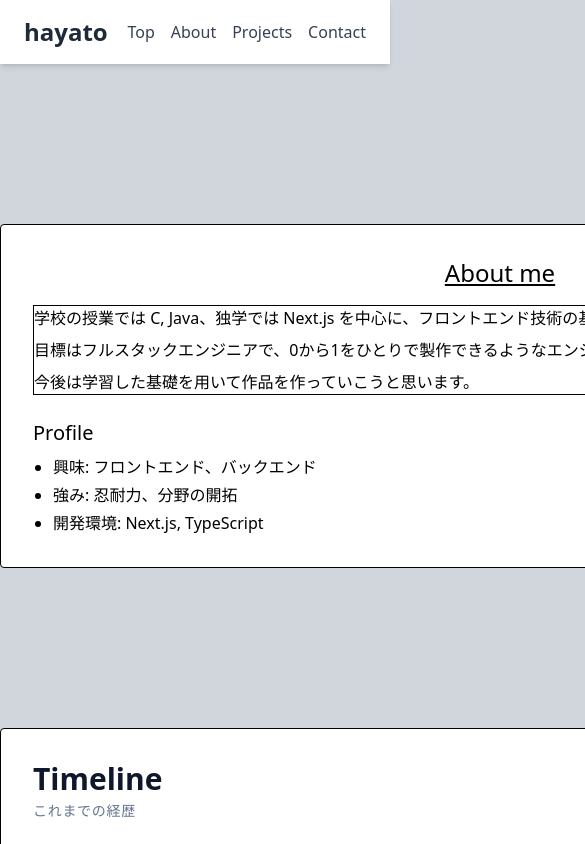
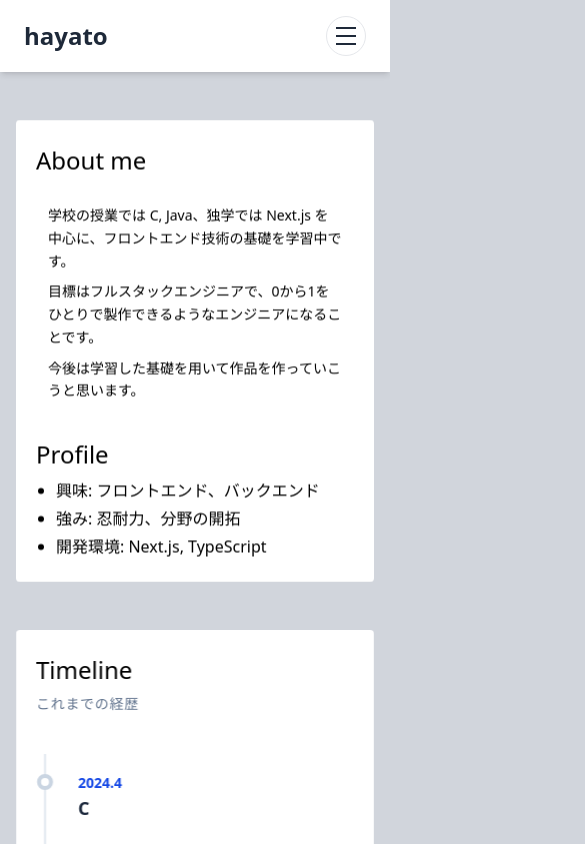
Before and after one commit to yabu1121/portfolio, a Next.js app: page /about in a window 390 px wide. Shown: the top 844 px of the page, 585 px wide, since content can reach past the window. Built offline with nearby package versions, Linux system fonts and the light colour scheme.

Commit message:
animation

```diff
--- a/app/(main)/about/page.tsx
+++ b/app/(main)/about/page.tsx
@@ -3,40 +3,43 @@ import Link from "next/link"
 
 import { techs, timeline } from "@/app/utils/data"
 import Image from "next/image"
+import FadeInSection from "@/app/components/FadeInSection"
 
 const AboutPage = () => {
   return (
-    <div className="w-250 mx-auto">
-      <div className="mt-40 mb-40 border px-8 py-8 rounded bg-white">
-        <h1 className="text-2xl text-center underline">About me</h1>
-        <div className="mt-4 space-y-2 border">
+    <div className="max-w-4xl mx-auto px-4 sm:px-6 lg:px-8">
+      <FadeInSection className="mt-12 mb-12 sm:mt-24 sm:mb-24 lg:mt-40 lg:mb-40" animation="fadeInUp">
+        <div className="px-5 sm:px-8 py-6 sm:py-8 rounded bg-white">
+          <h1 className="mb-2 text-2xl">About me</h1>
+          <div className="mt-4 space-y-2 px-3 py-3 text-sm sm:text-base leading-relaxed">
             <p>学校の授業では C, Java、独学では Next.js を中心に、フロントエンド技術の基礎を学習中です。</p>
             <p>目標はフルスタックエンジニアで、0から1をひとりで製作できるようなエンジニアになることです。</p>
             <p>今後は学習した基礎を用いて作品を作っていこうと思います。</p>
           </div>
 
           <section className="mt-6">
-          <h2 className="mb-2 text-xl">Profile</h2>
+            <h2 className="mb-2 text-2xl">Profile</h2>
             <ul className="pl-5 space-y-1 list-disc">
               <li>興味: フロントエンド、バックエンド</li>
               <li>強み: 忍耐力、分野の開拓</li>
               <li>開発環境: Next.js, TypeScript</li>
             </ul>
           </section>
+        </div>
+      </FadeInSection>
 
-      </div>
-
-      <section className="mt-40 mb-40 border px-8 py-8 rounded bg-white">
+      <FadeInSection className="mt-12 mb-12 sm:mt-24 sm:mb-24 lg:mt-40 lg:mb-40" animation="fadeInLeft">
+        <section className="px-5 sm:px-8 py-6 sm:py-8 rounded bg-white">
           <div className="mb-10">
-            <h2 className="text-3xl font-bold tracking-normal text-slate-900">Timeline</h2>
+            <h2 className="text-2xl mb-2">Timeline</h2>
             <p className="mt-1 text-sm font-medium tracking-wider uppercase text-slate-500">これまでの経歴</p>
           </div>
-          <div className="py-4 ml-3 space-y-12 border-l-2 border-slate-200 md:ml-6">
+          <div className="py-4 ml-2 sm:ml-3 space-y-10 sm:space-y-12 border-l-2 border-slate-200 md:ml-6">
             {timeline.map((item) => (
               <div key={item.id} className="relative pl-8 md:pl-12 group">
                 <div className="absolute -left-[9px] top-1 w-4 h-4 rounded-full bg-white border-4 border-slate-300 group-hover:border-blue-500 transition-colors" />
 
-                <div className="flex flex-col gap-4 mb-2 w-80 sm:flex-row items-center justify-between">
+                <div className="flex flex-col sm:flex-row gap-4 mb-2 w-full sm:w-auto items-start sm:items-center justify-between">
                   <div className="">
                     <span className="text-sm font-bold text-blue-700">
                       {item.year}.{item.month}
@@ -45,18 +48,20 @@ const AboutPage = () => {
                       {item.title}
                     </h3>
                   </div>
-                  <p className="px-3 py-1 bg-blue-400 text-white rounded mx-4">{item.category}</p>
+                  <p className="px-3 py-1 bg-blue-400 text-white rounded mx-0 sm:mx-4 text-sm">{item.category}</p>
                 </div>
-                <p className="leading-relaxed text-glay-300">
+                <p className="leading-relaxed text-glay-300 text-sm sm:text-base">
                   {item.detail}
                 </p>
               </div>
             ))}
           </div>
         </section>
+      </FadeInSection>
 
-      <section className="mt-40 mb-40 border px-8 py-8 rounded bg-white">
-        <h2 className="mb-2 text-xl">Skills</h2>
+      <FadeInSection className="mt-12 mb-12 sm:mt-24 sm:mb-24 lg:mt-40 lg:mb-40" animation="fadeInRight">
+        <section className="px-5 sm:px-8 py-6 sm:py-8 rounded bg-white">
+          <h2 className="mb-2 text-2xl">Skills</h2>
           <div className="space-y-3">
             {techs.map((tech) => (
               <div key={tech.id} className="relative group">
@@ -70,7 +75,7 @@ const AboutPage = () => {
                 </div>
 
                 <div
-              className="absolute z-10 px-3 py-2 mt-2 text-xs text-gray-800 whitespace-pre-line transition scale-95 -translate-x-1/2 translate-y-1 bg-white border rounded-md shadow opacity-0 pointer-events-none left-1/2 top-full group-hover:opacity-100 group-hover:translate-y-0 group-hover:scale-100 group-focus-within:opacity-100 group-focus-within:translate-y-0 group-focus-within:scale-100"
+                  className="absolute z-10 px-3 py-2 mt-2 text-xs text-gray-800 whitespace-pre-line transition scale-95 -translate-x-1/2 translate-y-1 bg-white rounded-md shadow opacity-0 pointer-events-none left-1/2 top-full group-hover:opacity-100 group-hover:translate-y-0 group-hover:scale-100 group-focus-within:opacity-100 group-focus-within:translate-y-0 group-focus-within:scale-100"
                 >
                   {tech.description}
                 </div>
@@ -78,14 +83,18 @@ const AboutPage = () => {
             ))}
           </div>
         </section>
+      </FadeInSection>
 
-      <section className="mt-40 mb-40 border px-8 py-8 rounded bg-white">
-        <h2 className="text-center">Contact</h2>
+      <FadeInSection className="mt-12 mb-12 sm:mt-24 sm:mb-24 lg:mt-40 lg:mb-40" animation="fadeInScale">
+        <section className="px-5 sm:px-8 py-6 sm:py-8 rounded bg-white">
+          <h2 className="text-center text-2xl">Contact</h2>
           <Link href="/contact"><p className="mx-auto m-4 text-white bg-blue-500 px-4 p-2 rounded w-fit hover:bg-blue-400">こちらからお気軽にご連絡ください。</p></Link>
         </section>
+      </FadeInSection>
 
-      <section className="mt-40 mb-40 border px-8 py-8 rounded bg-white max-w-lg mx-auto">
-        <h2 className="text-center text-xl font-bold mb-6">Links</h2>
+      <FadeInSection className="mt-12 mb-20 sm:mt-24 sm:mb-24 lg:mt-40 lg:mb-40" animation="fadeInDown">
+        <section className="px-5 sm:px-8 py-6 sm:py-8 rounded bg-white max-w-lg mx-auto">
+          <h2 className="text-center text-2xl">Links</h2>
 
           <ul className="flex space-x-4 justify-center">
             <li className="list-none">
@@ -128,6 +137,7 @@ const AboutPage = () => {
             </li>
           </ul>
         </section>
+      </FadeInSection>
 
     </div>
   )
--- a/app/(main)/loading.tsx
+++ b/app/(main)/loading.tsx
@@ -1,6 +1,6 @@
 const Loading = () => {
     return(
-        <div className="flex justify-center items-center gap-6 mt-10">
+        <div className="flex justify-center items-center h-screen">
             <div className="h-20 w-20 animate-spin border-[5px] border-sky-400 rounded-full  border-t-transparent"></div>
         </div>
     )
--- a/app/(main)/projects/page.tsx
+++ b/app/(main)/projects/page.tsx
@@ -1,8 +1,10 @@
+
 import Image from "next/image"
 import Link from "next/link"
 
 import { projects } from "@/app/utils/data"
 import { Project } from "@/app/utils/type"
+import FadeInSection from "@/app/components/FadeInSection"
 
 const ProjectsPage = () => {
   const renderList = (items: Project[]) => (
@@ -37,23 +39,30 @@ const ProjectsPage = () => {
   )
   return (
     <div className="px-6 md:px-10 lg:px-16 py-8">
-      <h1 className="text-2xl underline text-center">Projects</h1>
+      <FadeInSection animation="fadeInDown">
+        <h1 className="text-2xl mb-2 text-center">Projects</h1>
+      </FadeInSection>
 
-      <section className="mt-24">
+      <FadeInSection className="mt-24" animation="fadeInLeft">
+        <section>
           <h2 className="text-xl mb-12">Self</h2>
           {renderList(projects.filter((project) => project.category === "self"))}
         </section>
+      </FadeInSection>
 
-      <section className="mt-24">
+      <FadeInSection className="mt-24" animation="fadeInRight">
+        <section>
           <h2 className="text-xl mb-12">use AI</h2>
           {renderList(projects.filter((project) => project.category === "ai"))}
         </section>
+      </FadeInSection>
 
-      <section className="mt-24">
+      <FadeInSection className="mt-24" animation="fadeInScale">
+        <section>
           <h2 className="text-xl mb-12">use Udemy</h2>
           {renderList(projects.filter((project) => project.category === "udemy"))}
         </section>
-
+      </FadeInSection>
     </div>
   )
 }
--- /dev/null
+++ b/app/components/FadeInSection.tsx
@@ -0,0 +1,64 @@
+'use client'
+
+import { CSSProperties, ReactNode, useEffect, useRef, useState } from "react"
+
+type FadeInSectionProps = {
+  children: ReactNode
+  className?: string
+  delay?: number
+  duration?: number
+  animation?: string
+  threshold?: number
+}
+
+const FadeInSection = ({
+  children,
+  className = "",
+  delay = 0,
+  duration = 900,
+  animation = "fadeInUp",
+  threshold = 0.2,
+}: FadeInSectionProps) => {
+  const ref = useRef<HTMLDivElement | null>(null)
+  const [isVisible, setIsVisible] = useState(false)
+
+  useEffect(() => {
+    const current = ref.current
+    if (!current) return
+
+    const observer = new IntersectionObserver(
+      ([entry]) => {
+        if (entry.isIntersecting) {
+          setIsVisible(true)
+          observer.unobserve(entry.target)
+        }
+      },
+      {
+        rootMargin: "0px",
+        threshold,
+      },
+    )
+
+    observer.observe(current)
+
+    return () => {
+      observer.disconnect()
+    }
+  }, [threshold])
+
+  return (
+    <div
+      ref={ref}
+      className={`fade-init ${isVisible ? "is-visible" : ""} ${className}`}
+      style={{
+        "--fade-delay": `${delay}ms`,
+        "--fade-duration": `${duration}ms`,
+        "--fade-animation": animation,
+      } as CSSProperties}
+    >
+      {children}
+    </div>
+  )
+}
+
+export default FadeInSection
--- a/app/components/Header.tsx
+++ b/app/components/Header.tsx
@@ -1,26 +1,93 @@
+'use client'
+
 import Link from "next/link"
-import {links} from "@/app/utils/data"
+
+import { useEffect, useState } from "react"
+import { links } from "@/app/utils/data"
 
 const Header = () => {
+  const [isMenuOpen, setIsMenuOpen] = useState(false)
+
+  const toggleMenu = () => setIsMenuOpen((prev) => !prev)
+  const closeMenu = () => setIsMenuOpen(false)
+
+  useEffect(() => {
+    if (isMenuOpen) {
+      document.body.style.overflow = "hidden"
+    } else {
+      document.body.style.overflow = ""
+    }
+
+    return () => {
+      document.body.style.overflow = ""
+    }
+  }, [isMenuOpen])
+
   return (
-    <header className="flex w-full justify-between items-center px-6 md:px-12 py-4 bg-white shadow-md">
+    <>
+      <header className="relative flex w-full justify-between items-center px-6 md:px-12 py-4 bg-white shadow-md z-40">
         <div className="flex flex-col">
           <h1 className="text-2xl font-bold text-gray-800">hayato</h1>
         </div>
-      <nav>
+
+        <button
+          type="button"
+          className="sm:hidden flex flex-col justify-center items-center gap-1.5 w-10 h-10 rounded-full border border-gray-200 text-gray-800"
+          aria-label="メニューを開閉"
+          aria-expanded={isMenuOpen}
+          onClick={toggleMenu}
+        >
+          <span
+            className={`block h-0.5 w-5 bg-current transition-transform ${isMenuOpen ? "translate-y-1.5 rotate-45" : ""}`}
+          />
+          <span className={`block h-0.5 w-5 bg-current transition-opacity ${isMenuOpen ? "opacity-0" : "opacity-100"}`} />
+          <span
+            className={`block h-0.5 w-5 bg-current transition-transform ${isMenuOpen ? "-translate-y-1.5 -rotate-45" : ""}`}
+          />
+        </button>
+
+        <nav className="hidden sm:block">
           <ul className="flex gap-4">
-          {links.map((item) => {
-              return(
+            {links.map((item) => (
               <li key={item.id} className="hover:text-blue-600">
                 <Link href={`/${item.link}`} className="text-gray-700 hover:text-blue-600">
                   <span>{item.topic}</span>
                 </Link>
               </li>
-            )
-          })}
+            ))}
           </ul>
         </nav>
       </header>
+
+      {isMenuOpen && (
+        <div className="fixed inset-0 z-50 bg-white sm:hidden">
+          <button
+            type="button"
+            className="absolute top-2 right-6 text-gray-700 hover:text-black text-5xl"
+            aria-label="メニューを閉じる"
+            onClick={closeMenu}
+          >
+            &times;
+          </button>
+
+          <nav className="flex h-full w-full items-center justify-center">
+            <ul className="flex flex-col items-center gap-6 text-xl">
+              {links.map((item) => (
+                <li key={item.id}>
+                  <Link
+                    href={`/${item.link}`}
+                    className="text-gray-800 hover:text-blue-600 transition-colors"
+                    onClick={closeMenu}
+                  >
+                    {item.topic}
+                  </Link>
+                </li>
+              ))}
+            </ul>
+          </nav>
+        </div>
+      )}
+    </>
   )
 }
 
--- a/app/globals.css
+++ b/app/globals.css
@@ -15,3 +15,77 @@
 .animate-scroll {
   animation: scroll 1.5s infinite;
 }
+
+.fade-init {
+  opacity: 0;
+  transform: translateY(16px);
+  will-change: opacity, transform;
+}
+
+.fade-init.is-visible {
+  animation-name: var(--fade-animation, fadeInUp);
+  animation-duration: var(--fade-duration, 0.9s);
+  animation-delay: var(--fade-delay, 0s);
+  animation-timing-function: var(--fade-timing, ease-out);
+  animation-fill-mode: forwards;
+}
+
+@keyframes fadeInUp {
+  0% {
+    opacity: 0;
+    transform: translateY(16px);
+  }
+
+  100% {
+    opacity: 1;
+    transform: translateY(0);
+  }
+}
+
+@keyframes fadeInDown {
+  0% {
+    opacity: 0;
+    transform: translateY(-16px);
+  }
+
+  100% {
+    opacity: 1;
+    transform: translateY(0);
+  }
+}
+
+@keyframes fadeInLeft {
+  0% {
+    opacity: 0;
+    transform: translateX(-24px);
+  }
+
+  100% {
+    opacity: 1;
+    transform: translateX(0);
+  }
+}
+
+@keyframes fadeInRight {
+  0% {
+    opacity: 0;
+    transform: translateX(24px);
+  }
+
+  100% {
+    opacity: 1;
+    transform: translateX(0);
+  }
+}
+
+@keyframes fadeInScale {
+  0% {
+    opacity: 0;
+    transform: scale(0.95);
+  }
+
+  100% {
+    opacity: 1;
+    transform: scale(1);
+  }
+}
```
Also changed, not shown: app/(main)/contact/page.tsx (+7 -4 lines). Lines whose indentation alone changed are shown as unchanged.
